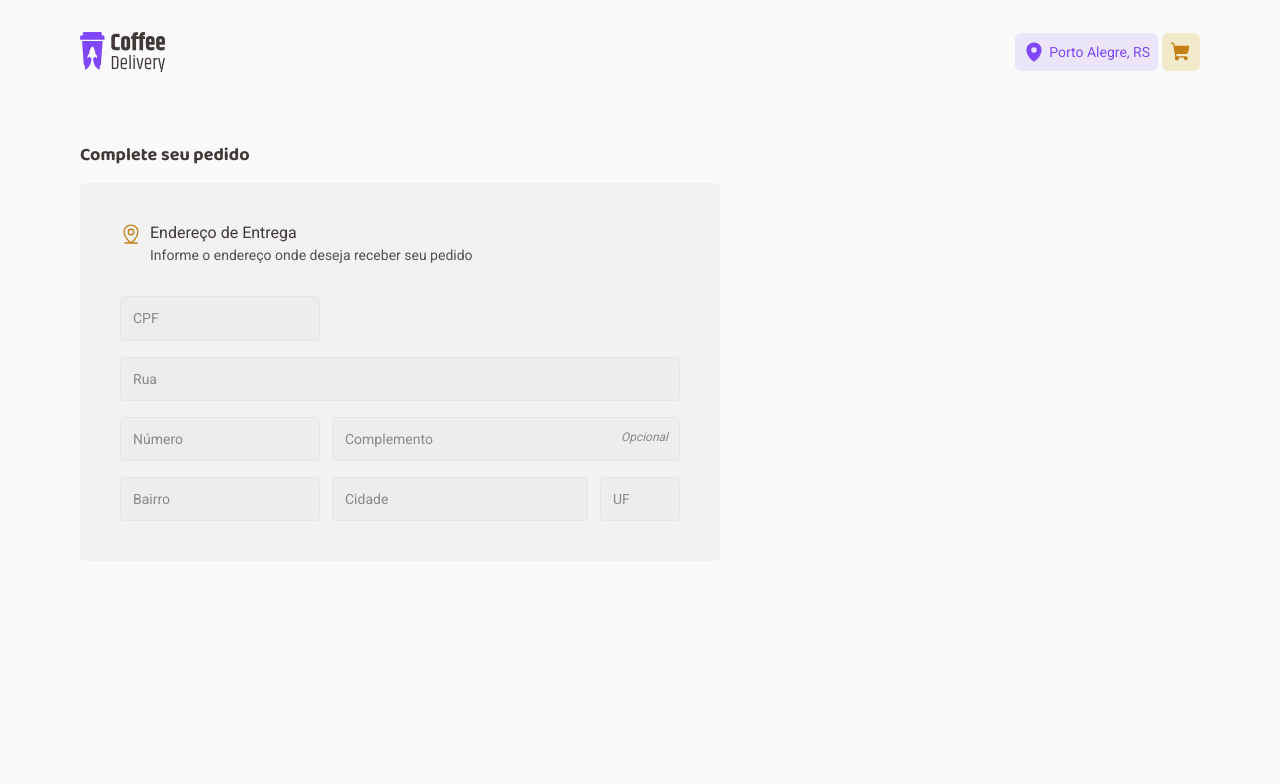
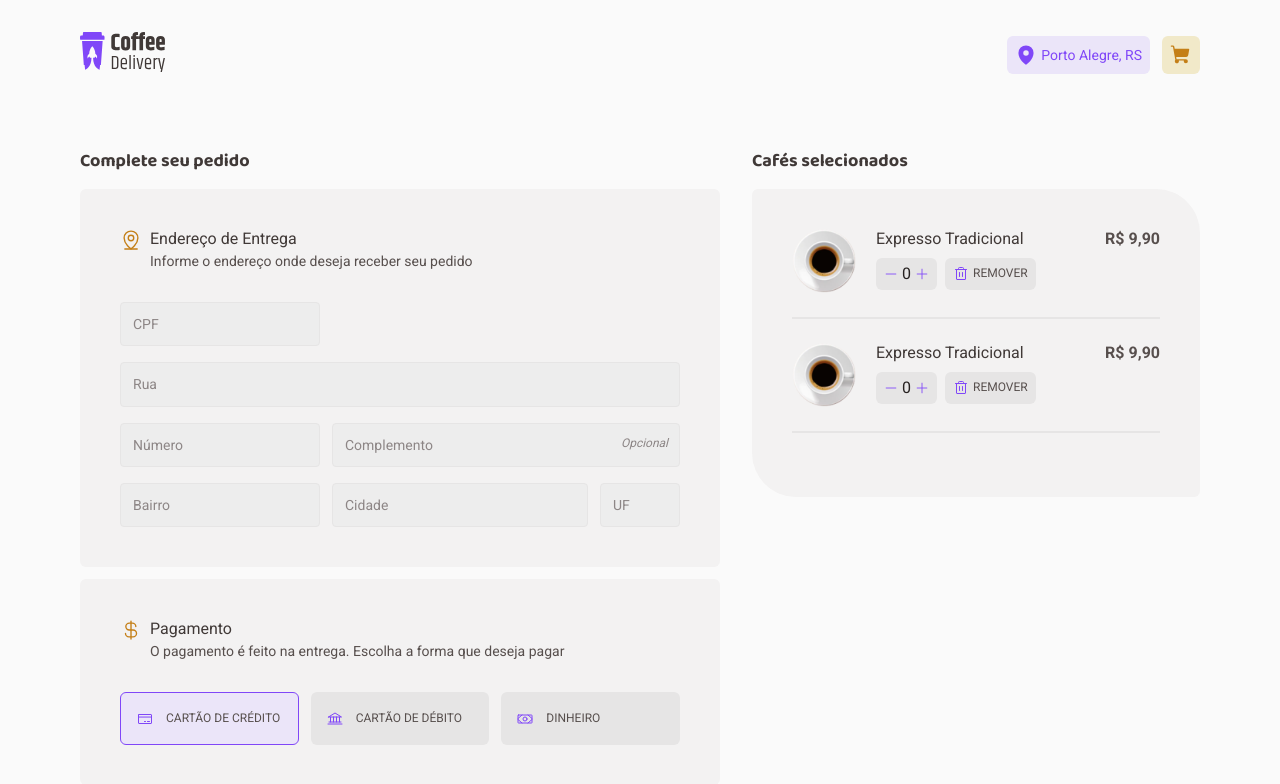
Before and after one commit to ViniciusHack/coffe_delivery, a React (Vite) app: page /checkout in a window 1280 px wide. Shown: the top 784 px of the page. Built offline with nearby package versions, Linux system fonts and the light colour scheme.

Commit message:
feat: Coffee Cart Item component, Payment method

```diff
--- /dev/null
+++ b/src/components/AmountButton/index.tsx
@@ -0,0 +1,28 @@
+import { Minus, Plus } from "phosphor-react";
+import { AmountContainer } from "./styles";
+
+interface AmountButtonProps {
+  amount: number;
+  setAmount: (value: React.SetStateAction<number>) => void
+  size: "sm" | "md";
+}
+
+export function AmountButton({ amount, setAmount, size }: AmountButtonProps) {
+  return (
+    <AmountContainer size={size}>
+      <button onClick={() => setAmount(state => {
+        if(state > 0) {
+          state-= 1
+        }
+        return state
+      })}
+      >
+        <Minus size={14} />
+      </button>
+      <span>{amount}</span>
+      <button onClick={() => setAmount(state => state+=1)}>
+        <Plus size={14} />
+      </button>
+    </AmountContainer>
+  )
+}
--- /dev/null
+++ b/src/components/AmountButton/styles.ts
@@ -0,0 +1,29 @@
+import styled from "styled-components";
+
+interface AmountContainerProps {
+  size: "sm" | "md";
+}
+
+export const AmountContainer = styled.div<AmountContainerProps>`
+  display: flex;
+  gap: 0.25rem;
+  align-items: center;
+  user-select: none;
+
+  border-radius: 6px;
+  background: ${props => props.theme['base-400']};
+
+  padding: ${props => props.size === "sm" ? "0.34375rem" : "0.53125rem" } 0.5rem;
+
+  button {
+    display: flex;
+    background: transparent;
+    border: 0;
+    outline: 0;
+    color: ${props => props.theme['secondary-400']};
+  }
+
+  span {
+    color: ${props => props.theme['base-900']}
+  }
+`
--- /dev/null
+++ b/src/components/CoffeeCartItem/index.tsx
@@ -0,0 +1,28 @@
+import { useState } from 'react';
+import CoffeeExpress from '../../assets/coffee_express.svg';
+import { AmountButton } from "../AmountButton";
+import { Button } from "../Button";
+import { ButtonGroup, CoffeeCartItemContainer, CoffeeInfo, Content, Price } from "./styles";
+
+export function CoffeeCartItem() {
+  const [amount, setAmount] = useState(0);
+
+  return (
+    <CoffeeCartItemContainer>
+      <Content>
+        <CoffeeInfo>
+          <img src={CoffeeExpress} />
+          <div>
+            <h4>Expresso Tradicional</h4>
+            <ButtonGroup>
+              <AmountButton amount={amount} setAmount={setAmount} size="sm" />
+              <Button mainColor="purple" variant="base" size="sm" icon={{ name: "Trash", weight: "regular" }} text="Remover" />
+            </ButtonGroup>
+          </div>
+        </CoffeeInfo>
+        <Price>R$ 9,90</Price>
+      </Content>
+      <hr />
+    </CoffeeCartItemContainer>
+  )
+}
--- /dev/null
+++ b/src/components/CoffeeCartItem/styles.ts
@@ -0,0 +1,46 @@
+import styled from "styled-components";
+
+export const CoffeeCartItemContainer = styled.div`
+  hr {
+    width: 100%;
+    height: 0;
+    border: 1px solid ${props => props.theme["base-400"]};
+    margin: 1.5rem 0;
+  }
+`
+
+export const Content = styled.div`
+  display: flex;
+  justify-content: space-between;
+`
+
+export const CoffeeInfo = styled.div`
+  display: flex;
+  gap: 1.25rem;
+
+  img {
+    width: 4rem;
+    height: 4rem;
+  }
+
+  h4 {
+    font-family: 'Roboto';
+    font-weight: 400;
+    font-size: 1rem;
+
+    color: ${props => props.theme["base-800"]};
+  }
+`
+
+export const ButtonGroup = styled.div`
+  display: flex;
+  gap: .5rem;
+  padding-top: .5rem;
+`
+
+export const Price = styled.p`
+  font-weight: 700;
+  font-size: 1rem;
+
+  color: ${props => props.theme["base-700"]};
+`
--- a/src/components/Coffees/CoffeeItem/index.tsx
+++ b/src/components/Coffees/CoffeeItem/index.tsx
@@ -1,29 +1,16 @@
-import { Minus, Plus } from "phosphor-react";
 import { useState } from "react";
-import Express from '../../../assets/coffee_express.svg';
+import CoffeeExpress from '../../../assets/coffee_express.svg';
+import { AmountButton } from "../../AmountButton";
 import { Button } from "../../Button";
-import { Actions, Amount, Badge, CoffeeItemContainer, Footer, ImageBox } from "./styles";
+import { Actions, Badge, CoffeeItemContainer, Footer, ImageBox } from "./styles";
 
 export function CoffeeItem() {
   const [itemCount, setItemCount] = useState(0);
 
-  const increaseItemCount = () => {
-    setItemCount(state => state+= 1)
-  }
-
-  const decreaseItemCount = () => {
-    setItemCount(state => {
-      if(state > 0) {
-        state-= 1
-      }
-      return state
-    })
-  }
-
   return (
     <CoffeeItemContainer>
       <ImageBox>
-        <img src={Express} />
+        <img src={CoffeeExpress} />
       </ImageBox>
       <Badge>
         Tradicional
@@ -33,17 +20,9 @@ export function CoffeeItem() {
       <Footer>
         <span>R${" "}<strong>9,90</strong></span>
         <Actions>
-        <Amount>
-          <button onClick={decreaseItemCount}>
-            <Minus size={14} />
-          </button>
-          <span>{itemCount}</span>
-          <button onClick={increaseItemCount}>
-            <Plus size={14} />
-          </button>
-        </Amount>
-        <Button mainColor="purple" size="md" variant="default" icon={{ name: "ShoppingCart", weight: 'fill' }}  />
-      </Actions>
+          <AmountButton amount={itemCount} setAmount={setItemCount} size="md" />
+          <Button mainColor="purple" size="md" variant="default" icon={{ name: "ShoppingCart", weight: 'fill' }}  />
+        </Actions>
       </Footer>
     </CoffeeItemContainer>
   )
--- a/src/components/Coffees/CoffeeItem/styles.ts
+++ b/src/components/Coffees/CoffeeItem/styles.ts
@@ -61,27 +61,3 @@ export const Actions = styled.div`
   gap: 0.5rem;
   align-items: center;
 `
-
-export const Amount = styled.div`
-  display: flex;
-  gap: 0.25rem;
-  align-items: center;
-  user-select: none;
-
-  border-radius: 6px;
-  background: ${props => props.theme['base-400']};
-
-  padding: 0.5rem;
-
-  button {
-    display: flex;
-    background: transparent;
-    border: 0;
-    outline: 0;
-    color: ${props => props.theme['secondary-400']};
-  }
-
-  span {
-    color: ${props => props.theme['base-900']}
-  }
-`
--- a/src/components/Header/index.tsx
+++ b/src/components/Header/index.tsx
@@ -1,12 +1,12 @@
 import { Link } from 'react-router-dom';
-import CoffeLogo from '../../assets/coffee_logo.svg';
+import CoffeeLogo from '../../assets/coffee_logo.svg';
 import { Button } from "../Button";
 import { ButtonGroup, HeaderContainer } from "./styles";
 
 export function Header() {
   return (
     <HeaderContainer>
-      <img src={CoffeLogo} />
+      <Link to="/"><img src={CoffeeLogo} /></Link>
       <ButtonGroup>
         <Button size="md" variant="outline" text="Porto Alegre, RS" icon={{name: 'MapPin', weight: 'fill'}} mainColor="purple" />
         <Link to="/checkout"><Button size="md" variant="outline" icon={{name: 'ShoppingCart', weight: 'fill'}} mainColor="yellow" /></Link>
--- a/src/components/Header/styles.ts
+++ b/src/components/Header/styles.ts
@@ -1,9 +1,6 @@
 import styled from 'styled-components';
 
 export const HeaderContainer = styled.header`
-  position: sticky;
-  top: 0;
-
   padding: 2rem 0;
 
   background: ${props => props.theme['base-100']};
@@ -17,7 +14,7 @@ export const HeaderContainer = styled.header`
 
 export const ButtonGroup = styled.div`
   display: flex;
-  gap: .25rem;
+  gap: .75rem;
 
   button {
     flex: 0;
--- /dev/null
+++ b/src/components/SelectButton/index.tsx
@@ -0,0 +1,17 @@
+import { ReactElement } from "react";
+import { SelectButtonContainer } from "./styles";
+
+interface SelectButtonInterface {
+  text: string;
+  icon: ReactElement;
+  selected: boolean;
+}
+
+export function SelectButton({ icon, text, selected }: SelectButtonInterface) {
+  return (
+    <SelectButtonContainer selected={selected}>
+      {icon}
+      <p>{text}</p>
+    </SelectButtonContainer>
+  )
+}
--- /dev/null
+++ b/src/components/SelectButton/styles.ts
@@ -0,0 +1,42 @@
+import styled, { css } from "styled-components";
+
+interface SelectButtonContainerProps {
+  selected: boolean;
+}
+
+export const SelectButtonContainer = styled.button<SelectButtonContainerProps>`
+  text-transform: uppercase;
+
+  background-color: ${props => props.theme["base-400"]};
+  border-radius: 6px;
+
+  display: flex;
+  align-items: center;
+  gap: 0.8125rem;
+  padding: 1rem;
+  transition: background-color .1s;
+
+  border: 0;
+
+  p {
+    font-weight: 400;
+    font-size: .75rem;
+    line-height: 160%;
+
+    text-transform: uppercase;
+    color: ${props => props.theme["base-700"]};
+  }
+
+  svg {
+    color: ${props => props.theme["secondary-400"]};
+  }
+
+  :hover {
+    background-color: ${props => props.theme["base-500"]};
+  }
+
+  ${props => props.selected && css`
+    background-color: ${props => props.theme["secondary-100"]};
+    border: 1px solid ${props => props.theme["secondary-400"]}
+  `}
+`
--- a/src/pages/Checkout/index.tsx
+++ b/src/pages/Checkout/index.tsx
@@ -1,6 +1,8 @@
-import { MapPinLine } from "phosphor-react";
+import { Bank, CreditCard, CurrencyDollar, MapPinLine, Money } from "phosphor-react";
+import { CoffeeCartItem } from "../../components/CoffeeCartItem";
 import { Input } from "../../components/Input";
-import { CartItems, CheckoutContainer, FormContainer, FormContent, FormHeader, InputInLine, InputsWrapper, Payment, Text } from "./styles";
+import { SelectButton } from "../../components/SelectButton";
+import { CartItemsContainer, CheckoutContainer, Content, FormContainer, FormContent, FormHeader, InputInLine, InputsWrapper, Payment, PaymentMethod, Text } from "./styles";
 
 export function Checkout() {
   return (
@@ -30,12 +32,27 @@ export function Checkout() {
           </InputsWrapper>
         </FormContent>
         <Payment>
-
+         <FormHeader>
+            <CurrencyDollar size={22} />
+            <Text>
+              <h4>Pagamento</h4>
+              <p>O pagamento é feito na entrega. Escolha a forma que deseja pagar</p>
+            </Text>
+          </FormHeader>
+          <PaymentMethod>
+            <SelectButton selected={true} icon={<CreditCard />} text="Cartão de crédito"/>
+            <SelectButton selected={false} icon={<Bank />} text="Cartão de débito"/>
+            <SelectButton selected={false} icon={<Money />} text="Dinheiro"/>
+          </PaymentMethod>
         </Payment>
       </FormContainer>
-      <CartItems>
-
-      </CartItems>
+      <CartItemsContainer>
+        <h3>Cafés selecionados</h3>
+        <Content>
+          <CoffeeCartItem />
+          <CoffeeCartItem />
+        </Content>
+      </CartItemsContainer>
     </CheckoutContainer>
   )
 }
--- a/src/pages/Checkout/styles.ts
+++ b/src/pages/Checkout/styles.ts
@@ -4,13 +4,14 @@ export const CheckoutContainer = styled.div`
   display: flex;
   gap: 2rem;
   padding-top: 2.5rem;
-`;
 
-export const FormContainer = styled.section`
   h3 {
     font-size: 1.125rem;
     font-weight: 700;
   }
+`;
+
+export const FormContainer = styled.section`
 `
 
 export const FormContent = styled.form`
@@ -61,9 +62,27 @@ export const Text = styled.div`
 `
 
 export const Payment = styled.div`
-
+  margin-top: 0.75rem;
+  background: ${props => props.theme['base-200']};
+  border-radius: 6px;
+  padding: 2.5rem;
 `
 
-export const CartItems = styled.div`
+export const PaymentMethod = styled.div`
+  display: grid;
+  gap: .75rem;
 
+  grid-template-columns: repeat(3, 1fr);
 `
+
+export const CartItemsContainer = styled.div`
+  width: 100%;
+`
+
+export const Content = styled.section`
+  margin-top: 1rem;
+  padding: 2.5rem;
+  background: ${props => props.theme['base-200']};
+  border-radius: 6px 44px;
+  width: 100%;
+`
```
